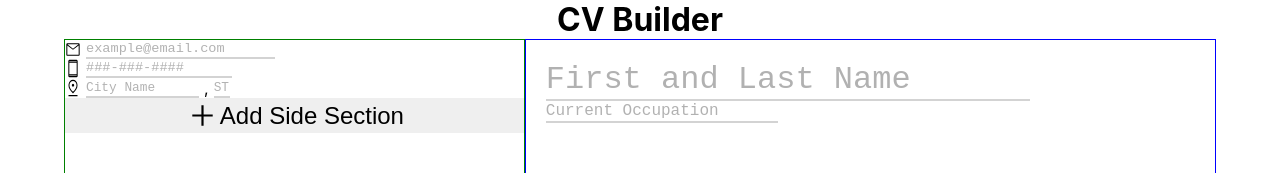
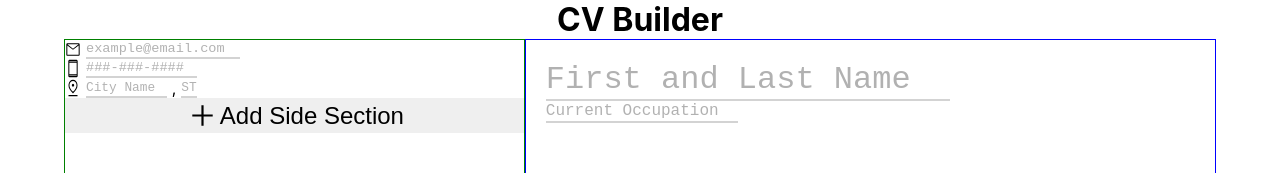
Before and after one commit to ben-rieth/cv-app, a React (Create React App) app: page / in a window 1280 px wide. Shown: the top 173 px of the page. Built offline with nearby package versions, Linux system fonts and the light colour scheme.

Commit message:
Change spaces in input to non-breaking spaces

```diff
--- a/src/components/parts/AutosizeInput.js
+++ b/src/components/parts/AutosizeInput.js
@@ -16,7 +16,7 @@ import DeleteIcon from './../../images/delete.svg';
 const InputWrapper = styled.div`
     width: calc(${props => props.len}ch +
         ${props=>props.leaveSpaceForIcon ? props.fontSize : 0}rem +
-        ${props=>props.addLip ? 5 : 0}ch);
+        ${props=>props.addLip ? 1 : 0}ch);
     max-width: 95%;
     display: flex;
     align-items: center;
@@ -308,12 +308,13 @@ class AutosizeInput extends React.Component {
                     fontSize={fontSize}                      //the font size of the element
                     len={elementLength}                      //the width of the input text
                     focused={focused}                        //whether or not the element is focused
-                    leaveSpaceForIcon={icon !== "none"}                 //whether or not the input should leave room for the validity marker
+                    leaveSpaceForIcon={icon !== "none"}      //whether or not the input should leave room for the validity marker
                     addLip={addLip}                          //whether or not to add extra pixels at end
-            >
+                    >
+
                 <Input
                     len={elementLength}
-                    allowMultipleLines={allowMultipleLines}                   //the width of the input text
+                    allowMultipleLines={allowMultipleLines}  //the width of the input text
                     role='textbox'                           //WAI-ARIA role stating that this object is a textbox
                     inputMode={inputType}                    //sets the keyboard mode of the input
                     contentEditable                          //makes the span editable
@@ -323,12 +324,21 @@ class AutosizeInput extends React.Component {
                     onFocus={this.onFocus}                   //function to call when user focuses on the input
                     onBlur={this.onBlur}                     //function to call when user unfocuses on the input
                     onPaste={this.onPaste}                   //function to call when user pastes text into the input
+                    value={value.replace(/ /g, '\u00a0')}
+
                     />
+
                 <Placeholder className="label">
-                    {placeholderShown ? placeholder : ''}
+                    {placeholderShown ? placeholder.replace(/ /g, '\u00a0') : ''}
                 </Placeholder>
+
                 {showIcon  ?
-                    <Icon iconWidth={fontSize} distance={elementLength} type={icon} onClick={onIconClick}/> : <div></div>}
+                    <Icon
+                        iconWidth={fontSize}
+                        distance={elementLength}
+                        type={icon}
+                        onClick={onIconClick}/> : <div></div>}
+
                 {!matchesPattern && focused && !placeholderShown ?
                     <InvalidMessageDisplay offset={fontSize}>
                         <img src={ErrorIcon} alt="error"/>
```
